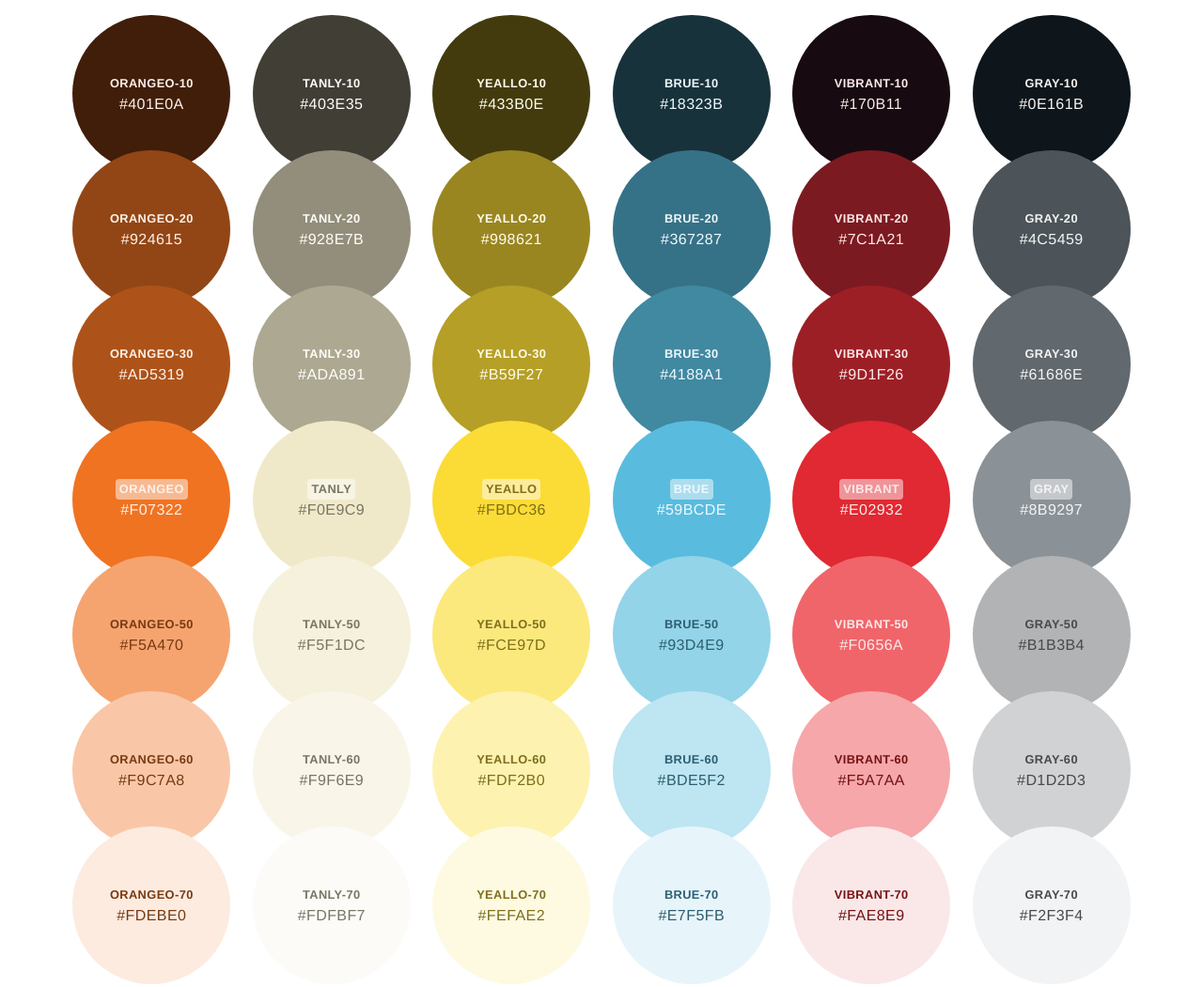
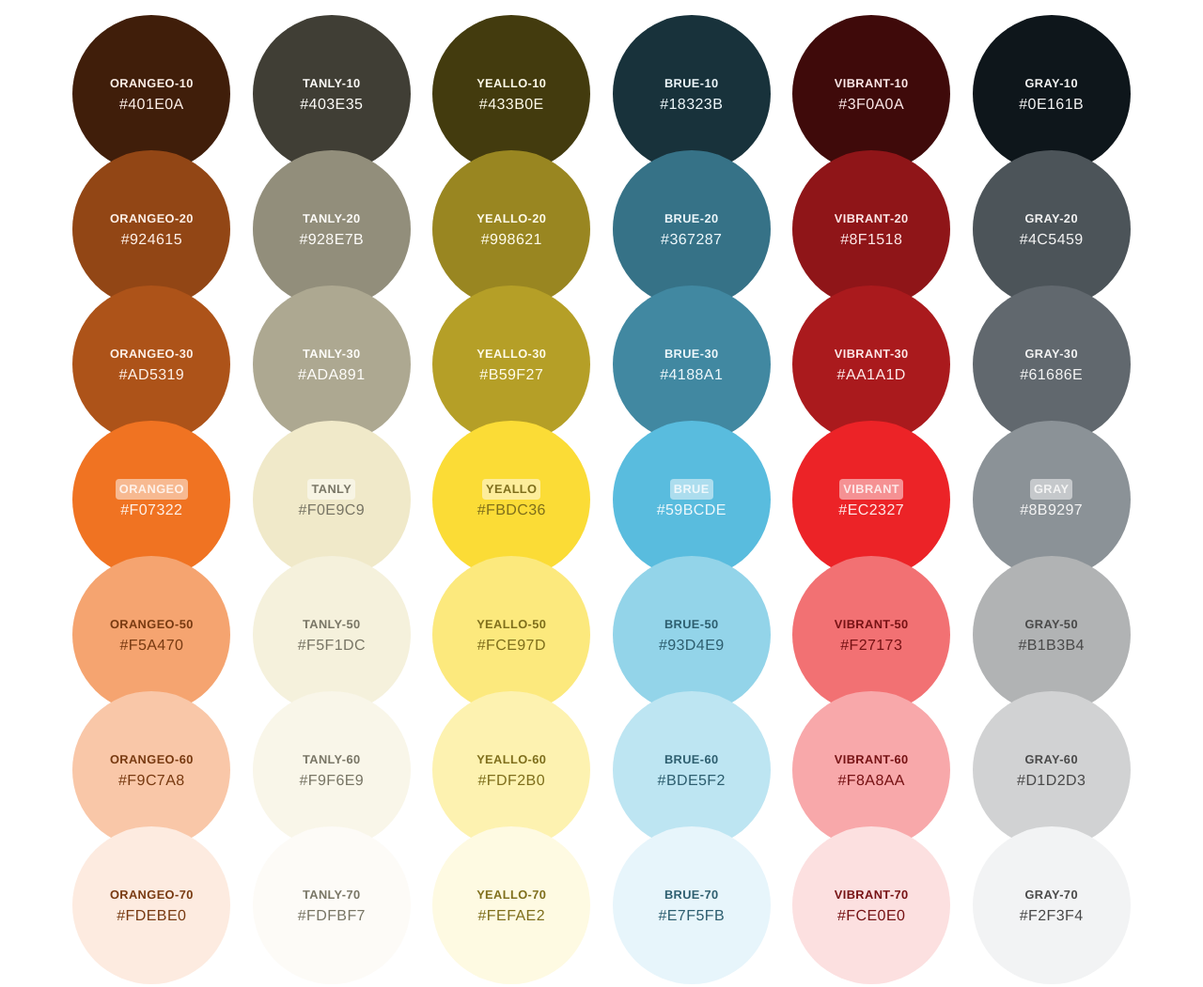
Before and after one commit to okayjeffrey/Scalor, a website: page index.html in a window 1280 px wide. Shown: the top 1051 px of the page at 94% size. Drawn offline with nearby package versions, Linux system fonts and the light colour scheme.

Commit message:
Tweaking

```diff
--- a/scss/style.scss
+++ b/scss/style.scss
@@ -170,7 +170,7 @@ $white:#fff;
 @include mixIt(nth($clr-2, 1), nth($clr-2, 2), 'clr-2');
 @include mixIt(nth($clr-3, 1), nth($clr-3, 2), 'clr-3');
 @include mixIt(nth($clr-4, 1), nth($clr-4, 2), 'clr-4');
-@include remixIt(nth($clr-5, 1), nth($clr-5, 2), 'clr-5');
+@include mixIt(nth($clr-5, 1), nth($clr-5, 2), 'clr-5');
 @include remixIt(nth($clr-6, 1), nth($clr-6, 2), 'clr-6');
 
 //////////////////////////////////////////////////////////////////////////////// NO JUNK
```
Also changed, not shown: css/style.css.
